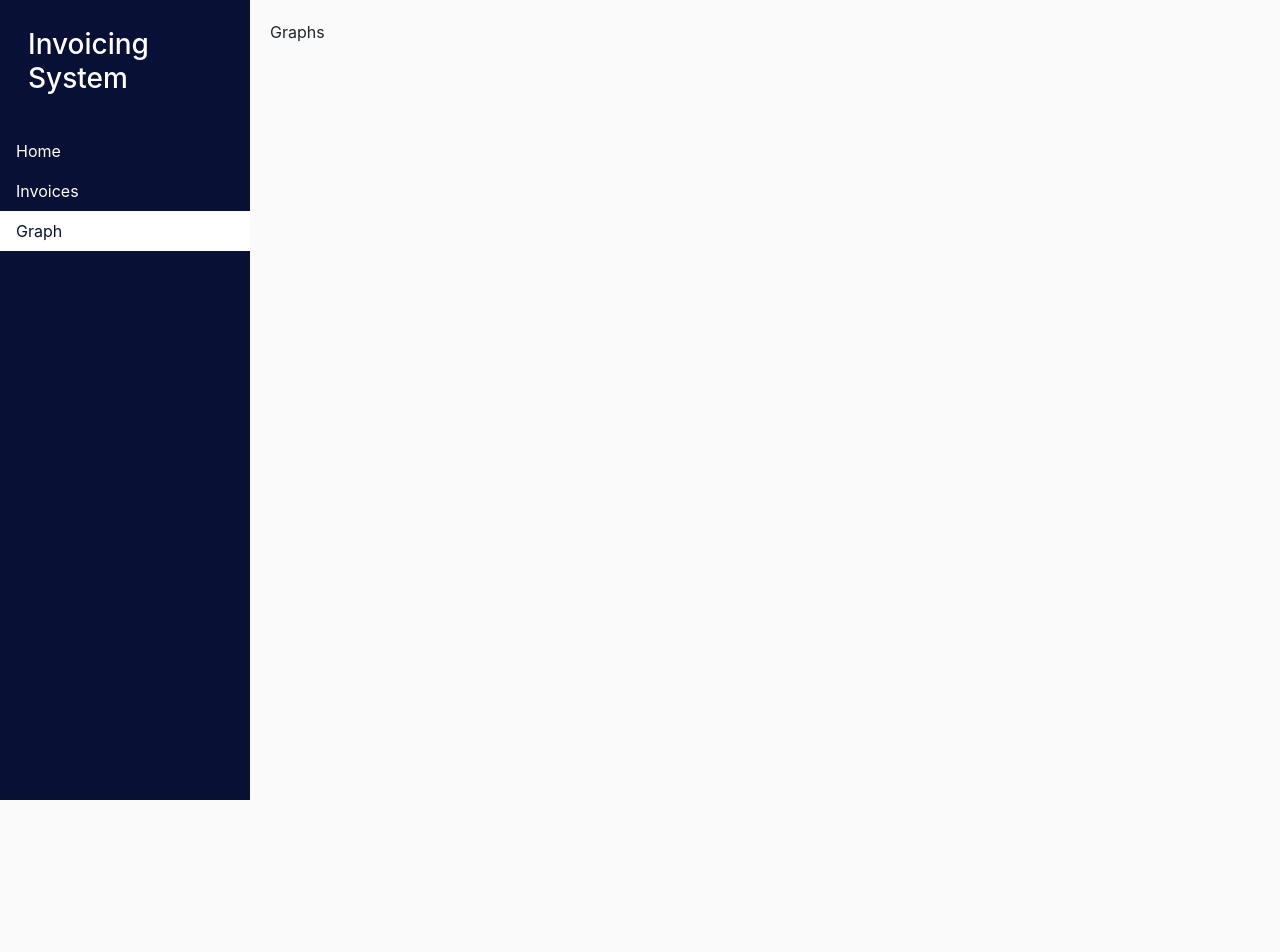
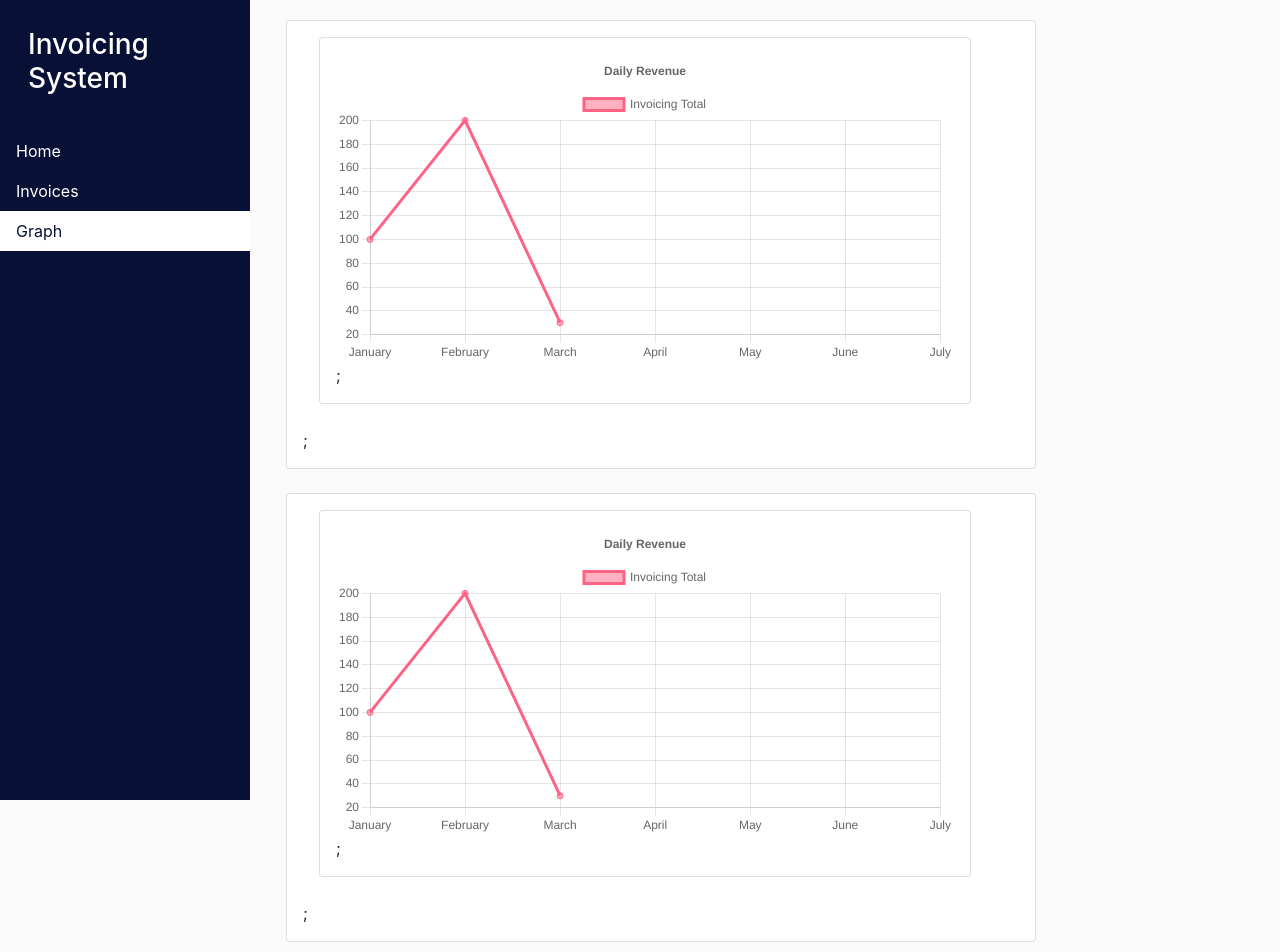
Before and after one commit to nyihtutzaw/invoicing_system_fe, a React (Create React App) app: page /graphs in a window 1280 px wide. Shown: the top 952 px of the page. Before the commit the page ends 800 px from the top, so only its background shows below. Built offline with nearby package versions, Linux system fonts and the light colour scheme.

Commit message:
bar chart ui

```diff
--- a/package.json
+++ b/package.json
@@ -8,12 +8,14 @@
     "@testing-library/user-event": "^13.5.0",
     "axios": "^0.27.2",
     "bootstrap": "4.6.0",
+    "chart.js": "^3.8.0",
     "classnames": "^2.3.1",
     "clsx": "^1.2.1",
     "dayjs": "^1.11.4",
     "query-string": "^7.1.1",
     "react": "^18.2.0",
     "react-autocomplete": "^1.8.1",
+    "react-chartjs-2": "^4.3.1",
     "react-dom": "^18.2.0",
     "react-hook-form": "^7.16.1",
     "react-loading-skeleton": "^3.1.0",
--- a/src/pages/graph/index.js
+++ b/src/pages/graph/index.js
@@ -1,7 +1,65 @@
 import React from 'react'
+import { Card } from 'reactstrap'
 import Layout from '../../components/Layout'
+import LineGraph from './lineGraph'
 function Graphs() {
-  return <Layout name="graphs">Graphs</Layout>
+  const labels = [
+    'January',
+    'February',
+    'March',
+    'April',
+    'May',
+    'June',
+    'July',
+  ]
+
+  const options = {
+    responsive: true,
+    plugins: {
+      legend: {
+        position: 'top',
+      },
+      title: {
+        display: true,
+        text: 'Daily Revenue',
+      },
+    },
+  }
+
+  const data = {
+    labels,
+    datasets: [
+      {
+        label: 'Invoicing Total',
+        data: [100, 200, 30],
+        borderColor: 'rgb(255, 99, 132)',
+        backgroundColor: 'rgba(255, 99, 132, 0.5)',
+      },
+    ],
+  }
+
+  return (
+    <Layout name="graphs">
+      <Card
+        className="ml-3 mr-5 p-3 mb-4"
+        style={{ minWidth: 400, maxWidth: 750 }}
+      >
+        <LineGraph options={options} data={data} />;
+      </Card>
+      <Card
+        className="ml-3 mr-5 p-3 mb-4"
+        style={{ minWidth: 400, maxWidth: 750 }}
+      >
+        <LineGraph options={options} data={data} />;
+      </Card>
+      <Card
+        className="ml-3 mr-5 p-3 mb-4"
+        style={{ minWidth: 400, maxWidth: 750 }}
+      >
+        <LineGraph options={options} data={data} />;
+      </Card>
+    </Layout>
+  )
 }
 
 export default Graphs
--- /dev/null
+++ b/src/pages/graph/lineGraph.js
@@ -0,0 +1,35 @@
+import React from 'react'
+import { Card } from 'reactstrap'
+import {
+  Chart as ChartJS,
+  CategoryScale,
+  LinearScale,
+  PointElement,
+  LineElement,
+  Title,
+  Tooltip,
+  Legend,
+} from 'chart.js'
+import { Line } from 'react-chartjs-2'
+function LineGraph({ options, data }) {
+  ChartJS.register(
+    CategoryScale,
+    LinearScale,
+    PointElement,
+    LineElement,
+    Title,
+    Tooltip,
+    Legend
+  )
+
+  return (
+    <Card
+      className="ml-3 mr-5 p-3 mb-4"
+      style={{ minWidth: 400, maxWidth: 750 }}
+    >
+      <Line options={options} data={data} />;
+    </Card>
+  )
+}
+
+export default LineGraph
```
Also changed, not shown: 1 other file (tests, documents, lock files or other folders).
